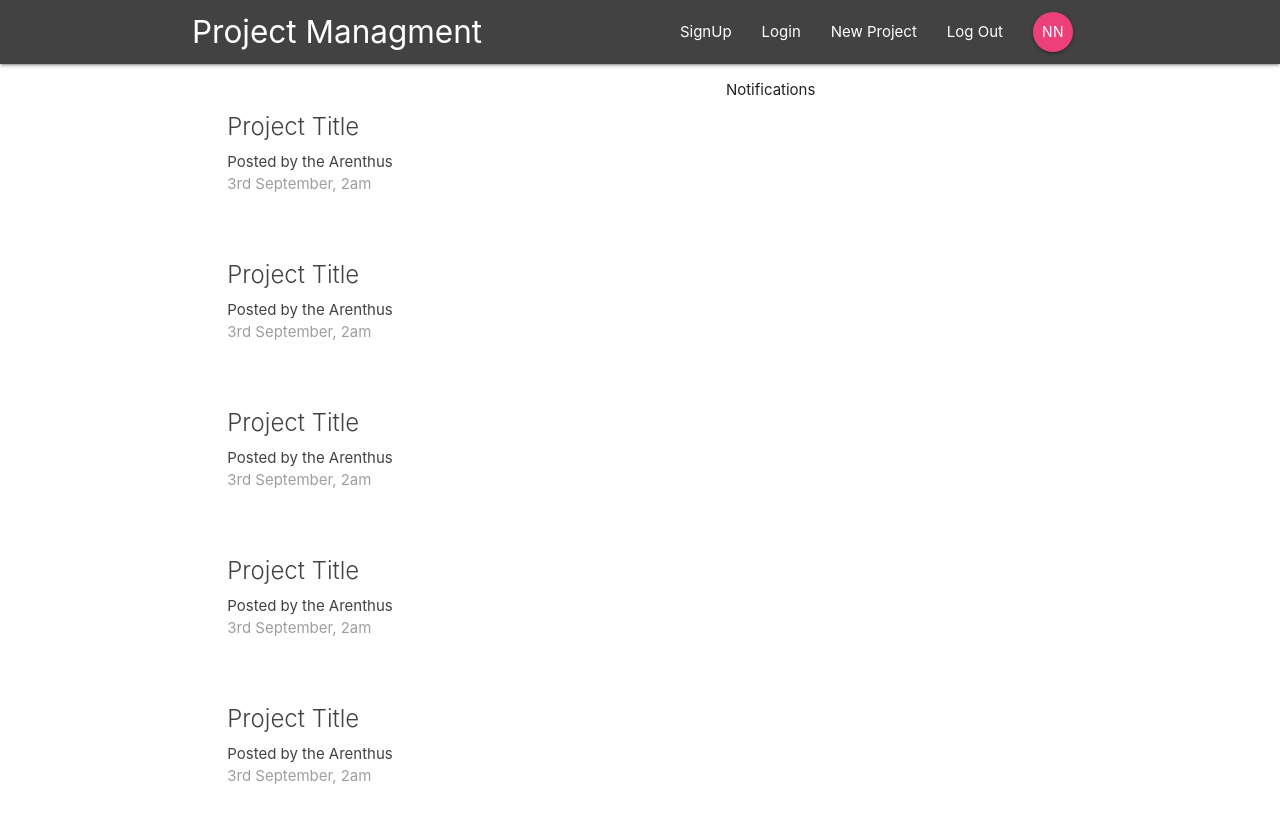
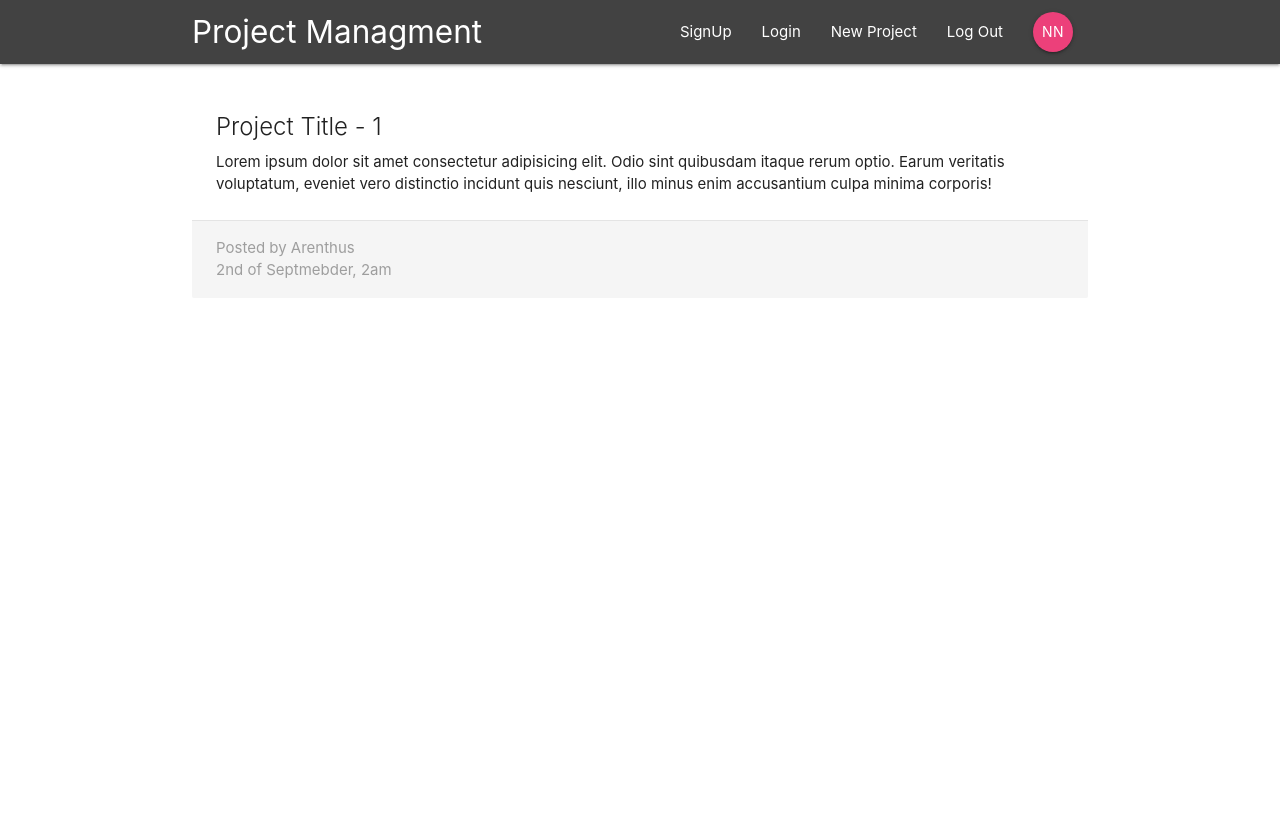
Before and after one commit to kkos-ecom/projectmanagment, a React (Create React App) app: page /project/1 in a window 1280 px wide. Shown: the top 822 px of the page. After the commit the page ends 800 px from the top, so only its background shows below. Built offline with nearby package versions, Linux system fonts and the light colour scheme.

Commit message:
added project details and matching id param

```diff
--- a/src/App.js
+++ b/src/App.js
@@ -1,15 +1,17 @@
-import React from 'react';
-import { BrowserRouter, Switch, Route} from 'react-router-dom'
+import React, { Component } from 'react';
+import { BrowserRouter, Switch, Route } from 'react-router-dom'
 import Navbar from './components/layout/Navbar'
 import Dashboard from './components/dashboard/Dashboard'
+import ProjectDetails from './components/projects/ProjectDetails';
 
 function App() {
   return (
     <BrowserRouter>
       <div className="App">
-        <Navbar></Navbar>
+        <Navbar />
         <Switch>
-          <Route path='/' component={Dashboard} />
+          <Route exact path='/' component={Dashboard} />
+          <Route path='/project/:id' component={ProjectDetails} />
         </Switch>
       </div>
     </BrowserRouter>
--- a/src/components/projects/ProjectDetails.js
+++ b/src/components/projects/ProjectDetails.js
@@ -0,0 +1,23 @@
+import React from 'react'
+
+export const ProjectDetails = (props) => {
+   const id = props.match.params.id;
+    return (
+        <div>
+            <div className="container section project-details">
+                <div className="card z-depth-0">
+                    <div className="card-content">
+                        <span className="card-title">Project Title - {id}</span>
+                        <p>Lorem ipsum dolor sit amet consectetur adipisicing elit. Odio sint quibusdam itaque rerum optio. Earum veritatis voluptatum, eveniet vero distinctio incidunt quis nesciunt, illo minus enim accusantium culpa minima corporis!</p>
+                    </div>
+                    <div className="card-action grey lighten-4 grey-text">
+                        <div>Posted by Arenthus</div>
+                        <div>2nd of Septmebder, 2am</div>
+                    </div>
+                </div>
+            </div>
+        </div>
+    )
+}
+
+export default ProjectDetails
```
